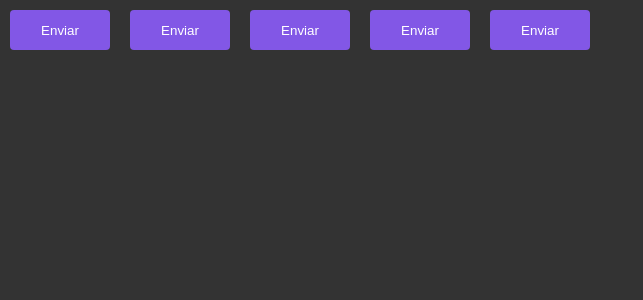
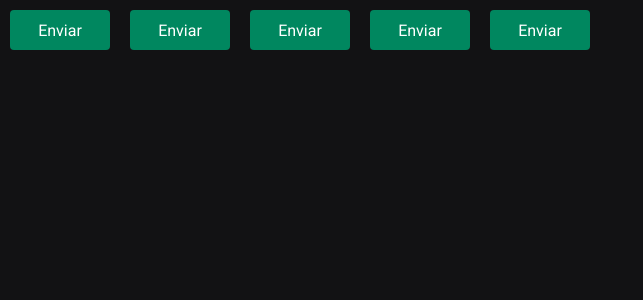
Before and after one commit to BrunnoCode/02-ignite-timer, a React (Vite) app: page / in a window 1280 px wide. Shown: the top 300 px of the page, without its empty margins (0-643 px from the left). Built offline with nearby package versions, Linux system fonts and the light colour scheme.

Commit message:
aplicando style-components

```diff
--- a/index.html
+++ b/index.html
@@ -1,12 +1,22 @@
 <!DOCTYPE html>
 <html lang="en">
+
 <head>
   <meta charset="UTF-8" />
+  <link rel="preconnect" href="https://fonts.googleapis.com">
+  <link rel="preconnect" href="https://fonts.gstatic.com" crossorigin>
+
   <meta name="viewport" content="width=device-width, initial-scale=1.0" />
+
+  <link href="https://fonts.googleapis.com/css2?family=Roboto+Mono:wght@700&family=Roboto:wght@400;700&display=swap" rel="stylesheet">
+
+
   <title>Ignite Timer</title>
 </head>
+
 <body>
   <div id="root"></div>
   <script type="module" src="/src/main.tsx"></script>
 </body>
+
 </html>
--- a/src/components/Button.styles.ts
+++ b/src/components/Button.styles.ts
@@ -18,7 +18,7 @@ export const ButtonContainer = styled.button<ButtonContainerProps>`
   margin: 10px;
   border: 0;
 
-  background-color: ${props => props.theme.primary};
+  background-color: ${props => props.theme["green-500"]};
   color: ${props => props.theme.white};
 
   /* ${(props) => {
--- a/src/styles/global.ts
+++ b/src/styles/global.ts
@@ -7,9 +7,20 @@ export const GlobalStyle = createGlobalStyle`
   box-sizing: border-box;
 }
 
+:focus {
+  outline: 0;
+  box-shadow: 0 0 0 2px ${props => props.theme["green-500"]};
+}
+
 body {
-  background-color: #333;
-  color: #fff;
+  background: ${props => props.theme["gray-900"]};
+  color: ${props => props.theme["gray-300"]};
+}
+
+body, input, textarea, button {
+  font-family: 'Roboto', sans-serif;
+  font-weight: 400;
+  font-size: 1rem;
 }
 
 `
--- a/src/styles/themes/default.ts
+++ b/src/styles/themes/default.ts
@@ -1,5 +1,21 @@
 export const defaultTheme = {
-  white: '#fff',
-  primary: '#8257e6',
-  secondary: 'orange',
+  white: '#FFF',
+
+  'gray-100': '#E1E1E6',
+  'gray-300': '#C4C4CC',
+  'gray-400': '#8D8D99',
+  'gray-500': '#7C7C8A',
+  'gray-600': '#323238',
+  'gray-700': '#29292E',
+  'gray-800': '#202024',
+  'gray-900': '#121214',
+
+  'green-300': '#00B37E',
+  'green-500': '#00875F',
+  'green-700': '#015F43',
+
+  'red-500': '#AB222E',
+  'red-700': '#7A1921',
+
+  'yellow-500': '#FBA94C',
 }
```
Lines whose indentation alone changed are shown as unchanged.
